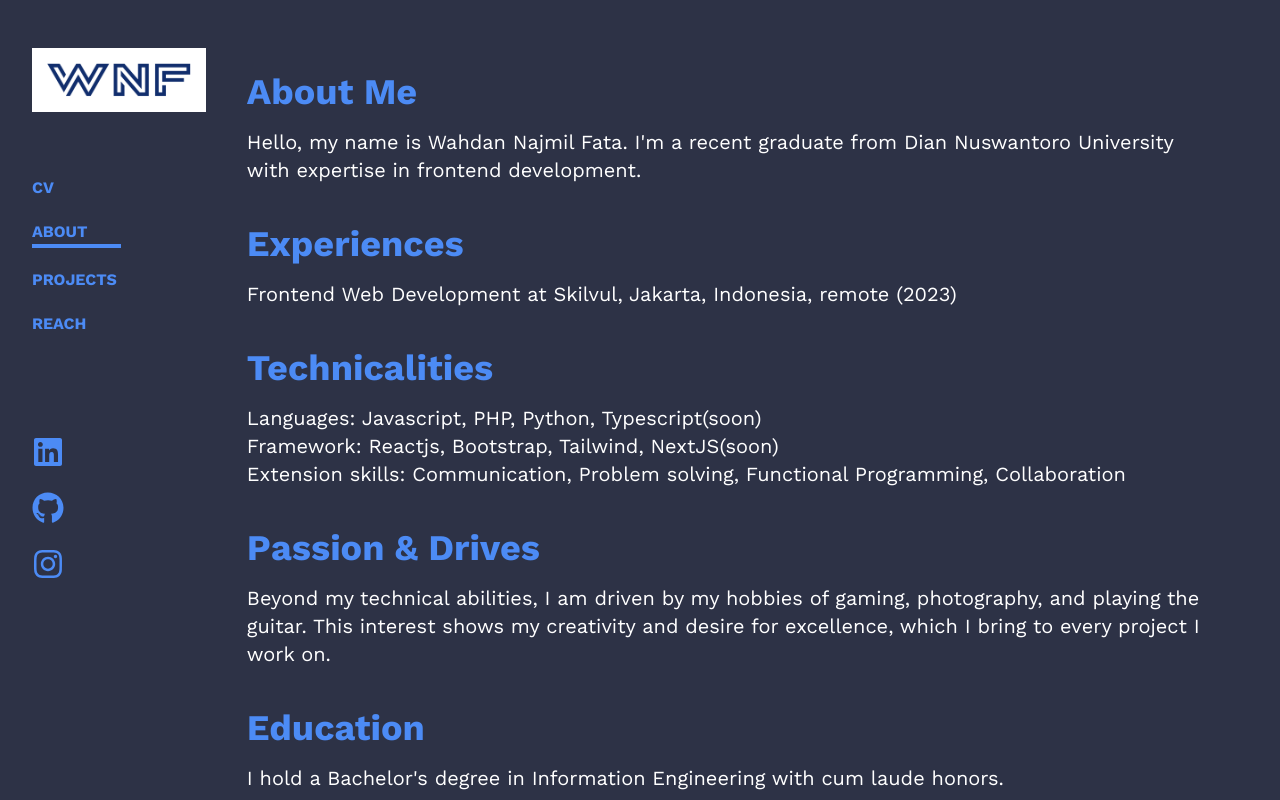
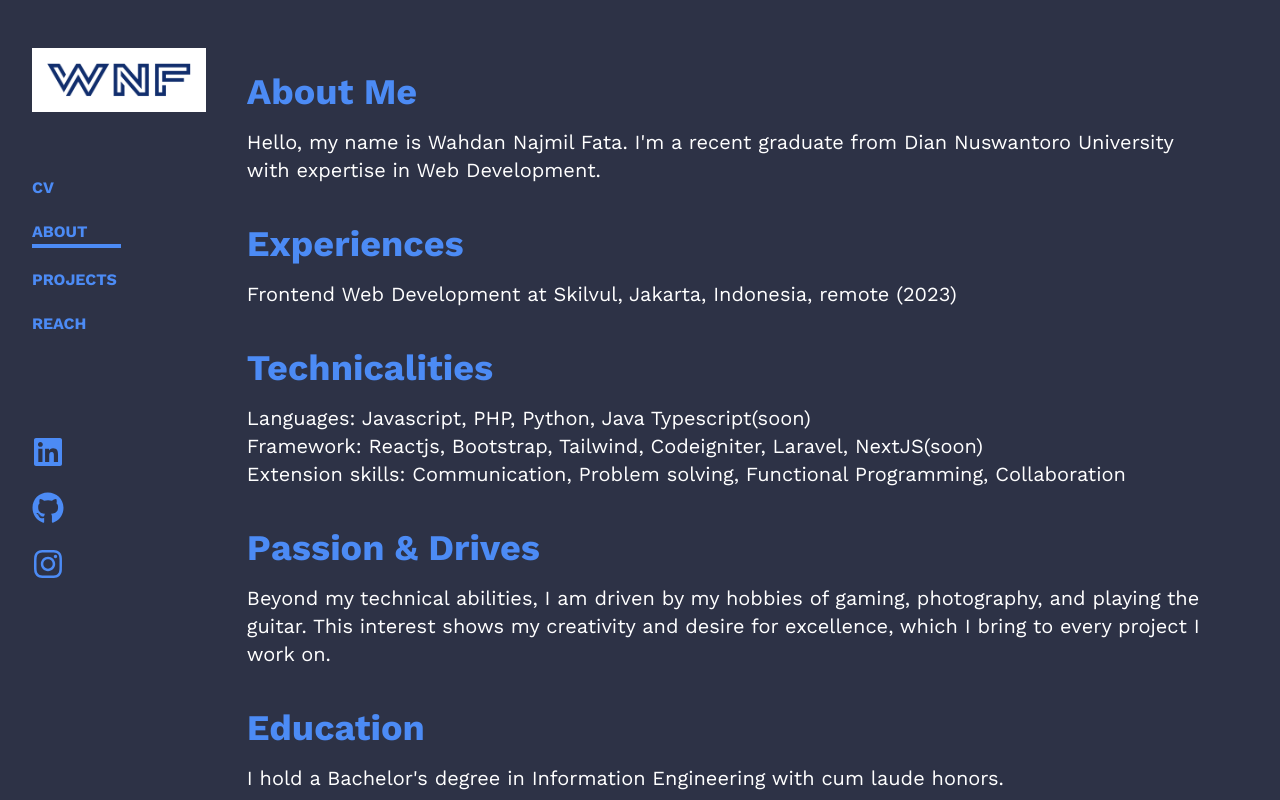
Before and after one commit to Wahdannajmil/portofolio-react-tailwind, a React (Vite) app: page /about in a window 1280 px wide. Built offline with nearby package versions, Linux system fonts and the light colour scheme.

Commit message:
update cv

```diff
--- a/src/components/About.jsx
+++ b/src/components/About.jsx
@@ -11,7 +11,7 @@ const Reach = () => {
               About Me
             </h2>
             <p className="text-xl font-normal text-white">
-              Hello, my name is Wahdan Najmil Fata. I'm a recent graduate from Dian Nuswantoro University with expertise in frontend development.
+              Hello, my name is Wahdan Najmil Fata. I'm a recent graduate from Dian Nuswantoro University with expertise in Web Development.
             </p>
             <h2 className="pt-10 text-4xl font-bold text-[#4c8bf5] mb-4">
               Experiences
@@ -26,8 +26,8 @@ const Reach = () => {
             </h2>
             <div className="text-xl text-white">
               <ul>
-                <li>Languages: Javascript, PHP, Python, Typescript(soon)</li>
-                <li>Framework: Reactjs, Bootstrap, Tailwind, NextJS(soon)</li>
+                <li>Languages: Javascript, PHP, Python, Java Typescript(soon)</li>
+                <li>Framework: Reactjs, Bootstrap, Tailwind, Codeigniter, Laravel, NextJS(soon)</li>
                 <li>Extension skills: Communication, Problem solving, Functional Programming, Collaboration</li>
               </ul>
             </div>
--- a/src/components/Hero.jsx
+++ b/src/components/Hero.jsx
@@ -5,7 +5,7 @@ import "../App.css"
 const HeroBanner = () => {
 
   const handleDownloadCV = () => {
-    const downloadLink = "https://drive.google.com/file/d/1pVAkSf-mZsaTLzLpeTI8TS95ae_vCgod/view?usp=sharing";
+    const downloadLink = "https://drive.google.com/file/d/1GV34VMQOmp2G-cegXG95mAyQxQ85d4E_/view?usp=sharing";
     window.open(downloadLink, "_blank");
   };
 
```
